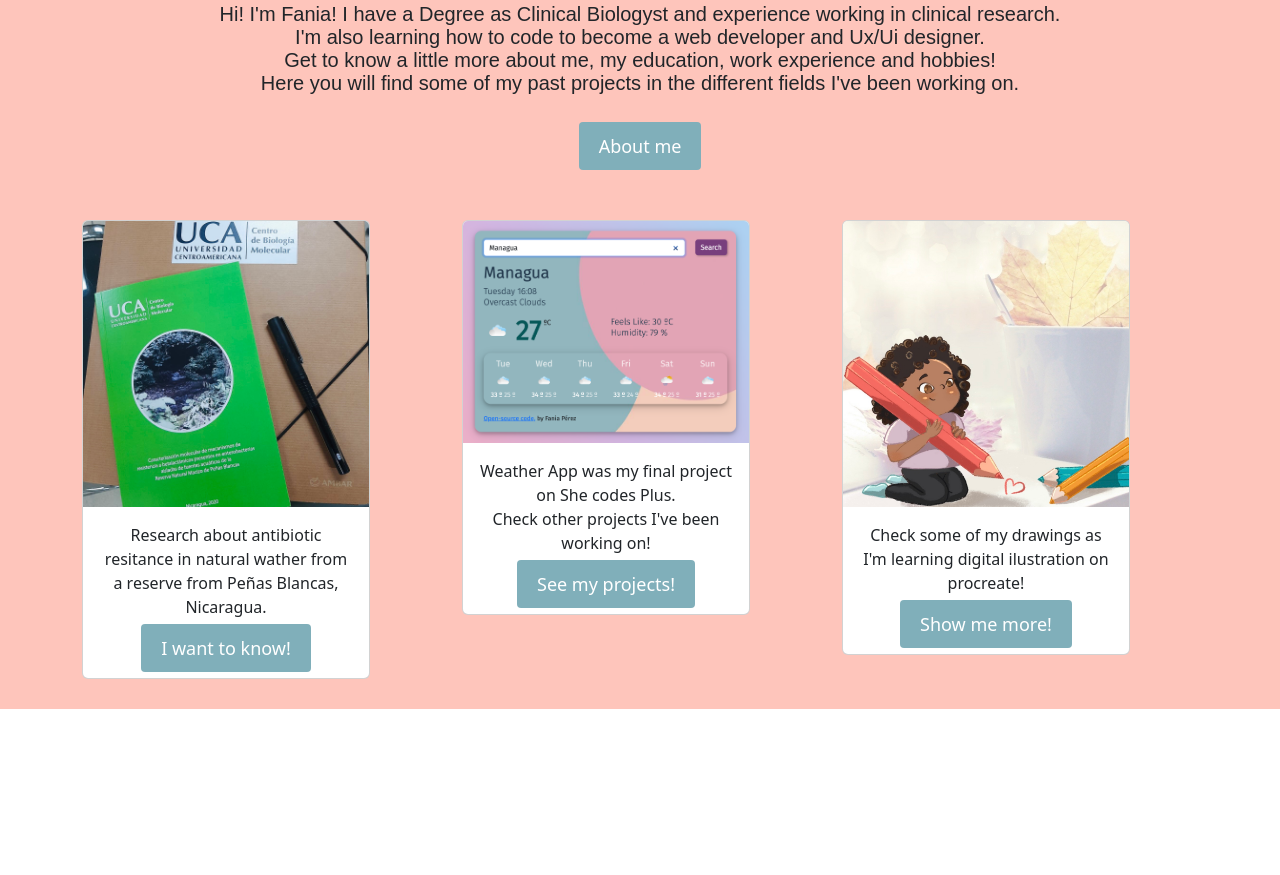
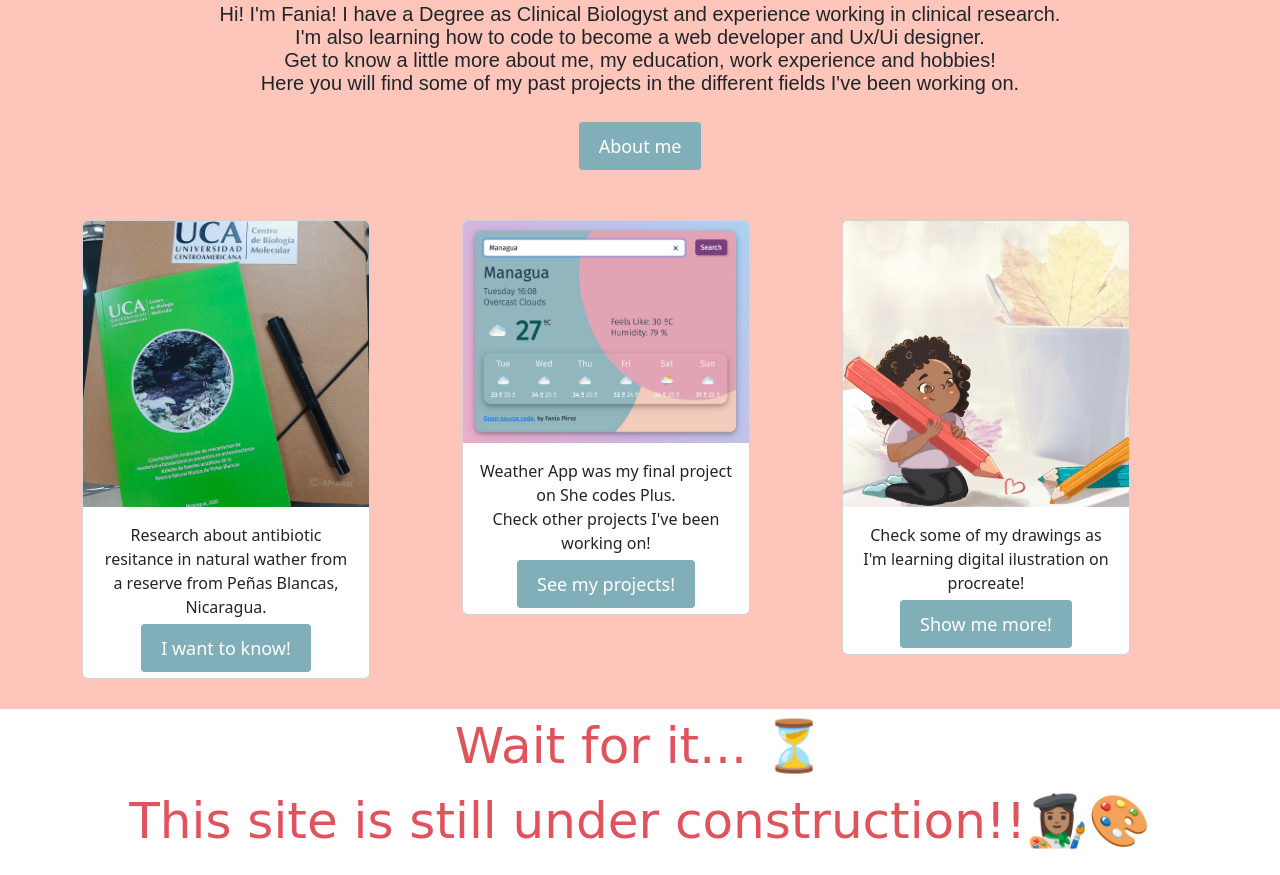
Before and after one commit to Kadypm/My-Portfolio, a plain HTML site: page index.html in a window 1280 px wide. Shown: the part 494-1369 px from the top of the page. Before the commit the page ends 1203 px from the top, so only its background shows below. Drawn offline with nearby package versions, Linux system fonts and the light colour scheme; a web font is replaced by a local one.

Commit message:
added a warning
site under construction

```diff
--- a/index.html
+++ b/index.html
@@ -78,6 +78,9 @@
             </div>
           </div>
     </div>
+    <div class="warning">
+      <p>Wait for it...  ⏳ <br> This site is still under construction!!👩🏽‍🎨🎨</p>
+    </div>
 
     <script src="https://cdn.jsdelivr.net/npm/bootstrap@5.3.2/dist/js/bootstrap.bundle.min.js" integrity="sha384-C6RzsynM9kWDrMNeT87bh95OGNyZPhcTNXj1NW7RuBCsyN/o0jlpcV8Qyq46cDfL" crossorigin="anonymous"></script>
 </body>
--- a/styles.css
+++ b/styles.css
@@ -88,3 +88,10 @@ padding: 100px 30px;
 .card-body {
 background-color: var(--cards-color);
 }
+
+.warning {
+    font-family: var(--heading-font);
+    font-size: 50px;
+    text-align: center;
+    color: #E1535C;
+}
```
